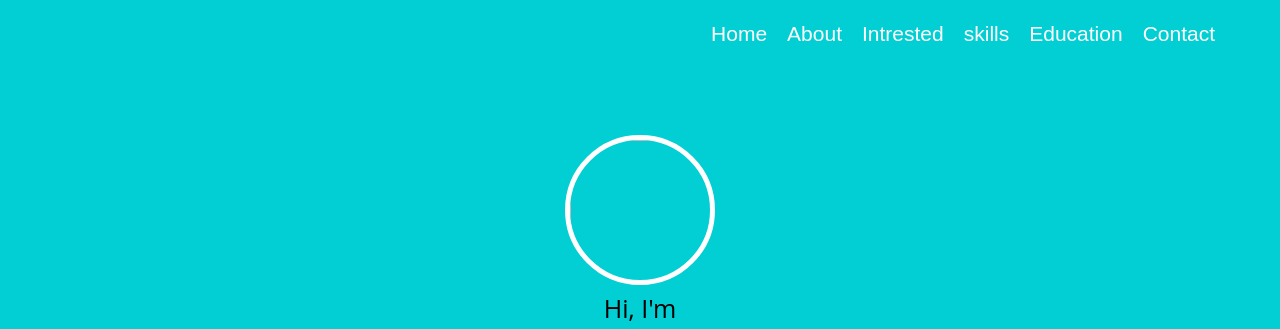
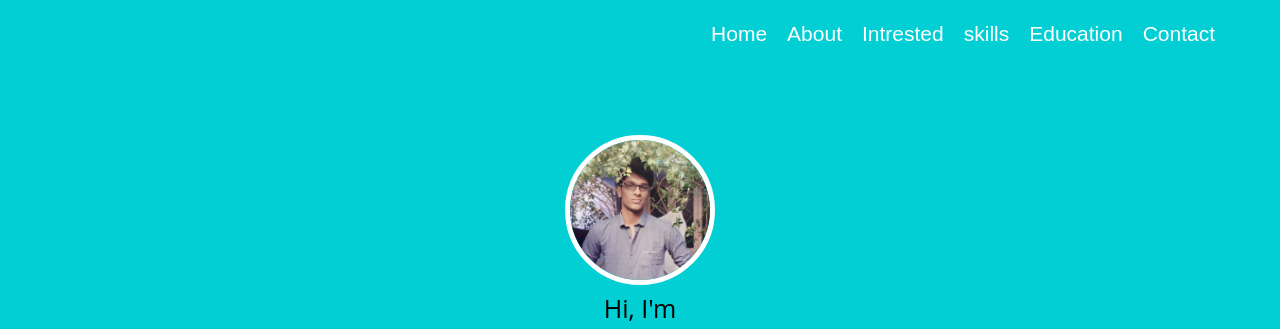
Before and after one commit to Raghul1909/Raghul.github.io, a plain HTML site: page index.html in a window 1280 px wide. Shown: the top 329 px of the page. Drawn offline with nearby package versions, Linux system fonts and the light colour scheme; a web font is replaced by a local one.

Commit message:
Update index.html

```diff
--- a/index.html
+++ b/index.html
@@ -50,7 +50,7 @@
 <section class="banner" id="home">
 	<div class="container">
 		<div class="col-md-12 banner-right">
-			<img src="me.jpg" class="photo">
+			<img src="images/me.jpg" class="photo">
 			<h1>Hi, I'm</h1>
 			<span>Mohana Raghul</span>
 			<h2>Web Developer</h2>
```
